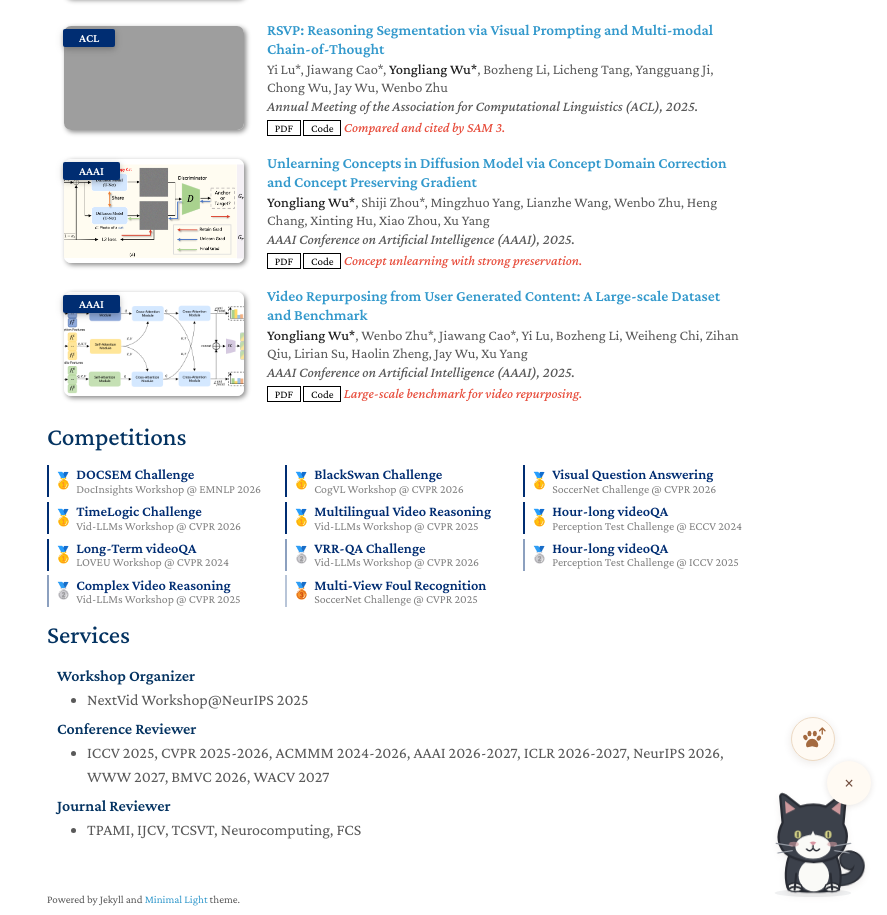
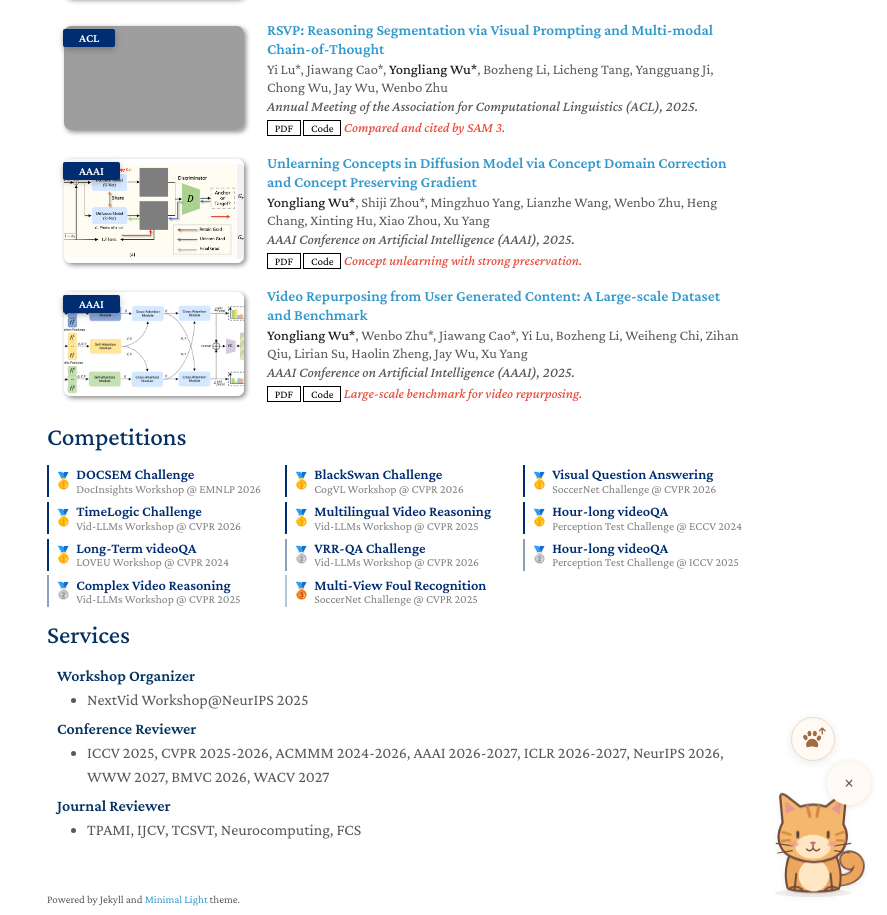
Before and after one commit to yongliang-wu/yongliang-wu.github.io, a Jekyll site: the page built from index.md, in a window 1280 px wide and 1400 px high, scrolled down 518 px. Shown: the part 485-1400 px from the top of the window, without its empty margins (393-1280 px from the left). Built offline with Jekyll 4.4.1, drawn with Linux system fonts in a browser that asks for light colours; nearby versions of some CDN libraries; a style sheet for code colours, icons or effects is not loaded; our own code applies the rules of GitHub Pages for plain Markdown files; grey boxes are pictures that could not be loaded.

Commit message:
style: restore orange tabby companion

```diff
--- a/_includes/site-cat.html
+++ b/_includes/site-cat.html
@@ -6,39 +6,36 @@
       <svg class="site-cat-drawing site-cat-awake" viewBox="0 0 140 150" fill="none" xmlns="http://www.w3.org/2000/svg" aria-hidden="true" focusable="false">
         <ellipse cx="70" cy="140" rx="48" ry="5" fill="currentColor" opacity=".09"/>
         <g class="site-cat-tail">
-          <path d="M101 124C131 126 134 101 121 96C110 92 109 103 117 105" stroke="#282B33" stroke-width="15" stroke-linecap="round"/>
-          <path d="M101 124C131 126 134 101 121 96C110 92 109 103 117 105" stroke="#3C414B" stroke-width="11" stroke-linecap="round"/>
+          <path d="M101 124C131 126 134 101 121 96C110 92 109 103 117 105" stroke="#714C3D" stroke-width="15" stroke-linecap="round"/>
+          <path d="M101 124C131 126 134 101 121 96C110 92 109 103 117 105" stroke="#ECA65E" stroke-width="11" stroke-linecap="round"/>
         </g>
-        <path d="M44 87C36 98 34 119 38 133C40 140 101 140 103 133C108 113 100 94 95 87Z" fill="#3C414B" stroke="#282B33" stroke-width="2.6" stroke-linejoin="round"/>
-        <ellipse cx="71" cy="118" rx="19" ry="20" fill="#FAFAF7"/>
-        <path d="M39 130Q47 125 55 130L57 136Q48 141 39 136Z" fill="#FAFAF7" stroke="#282B33" stroke-width="1.8"/>
-        <path d="M86 130Q94 125 102 130L103 136Q94 141 84 136Z" fill="#FAFAF7" stroke="#282B33" stroke-width="1.8"/>
-        <path d="M49 116L47 136M92 116L94 136" stroke="#282B33" stroke-width="2.5" stroke-linecap="round"/>
-        <path d="M40 135C44 131 52 131 57 136M85 136C90 131 97 131 102 135" stroke="#282B33" stroke-width="2.5" stroke-linecap="round"/>
+        <path d="M44 87C36 98 34 119 38 133C40 140 101 140 103 133C108 113 100 94 95 87Z" fill="#ECA65E" stroke="#714C3D" stroke-width="2.6" stroke-linejoin="round"/>
+        <ellipse cx="71" cy="118" rx="19" ry="20" fill="#FFE7C5"/>
+        <path d="M49 116L47 136M92 116L94 136" stroke="#714C3D" stroke-width="2.5" stroke-linecap="round"/>
+        <path d="M40 135C44 131 52 131 57 136M85 136C90 131 97 131 102 135" stroke="#714C3D" stroke-width="2.5" stroke-linecap="round"/>
         <g class="site-cat-head">
-          <path d="M32 52L29 19Q30 14 36 18L54 32Q71 27 86 32L104 18Q110 14 111 21L108 54C118 71 109 91 94 97Q71 106 48 97C29 91 21 73 32 52Z" fill="#3C414B" stroke="#282B33" stroke-width="2.8" stroke-linejoin="round"/>
-          <path d="M36 41L35 25L48 35M93 35L105 25L104 42" fill="#CD989C"/>
-          <ellipse cx="70" cy="82" rx="22" ry="15" fill="#FAFAF7"/>
-          <path d="M70 62Q65 74 60 79H80Q75 74 70 62Z" fill="#FAFAF7"/>
+          <path d="M32 52L29 19Q30 14 36 18L54 32Q71 27 86 32L104 18Q110 14 111 21L108 54C118 71 109 91 94 97Q71 106 48 97C29 91 21 73 32 52Z" fill="#F4B76E" stroke="#714C3D" stroke-width="2.8" stroke-linejoin="round"/>
+          <path d="M36 41L35 25L48 35M93 35L105 25L104 42" fill="#E99891"/>
+          <path d="M63 32L66 44M77 32L75 44" stroke="#D58A47" stroke-width="4" stroke-linecap="round"/>
+          <path d="M32 64L42 67M31 75L41 74M108 64L99 67M110 75L100 74" stroke="#D58A47" stroke-width="3" stroke-linecap="round"/>
+          <ellipse cx="70" cy="82" rx="22" ry="15" fill="#FFE7C5"/>
           <g class="site-cat-gaze">
-            <g class="site-cat-eyes" stroke="#D9D789" stroke-width="3.5" stroke-linecap="round">
-              <ellipse cx="51" cy="67" rx="4" ry="5" fill="#D9D789" stroke="none"/>
-              <ellipse cx="89" cy="67" rx="4" ry="5" fill="#D9D789" stroke="none"/>
-              <path d="M51 64V70M89 64V70" stroke="#20232A" stroke-width="1.6"/>
+            <g class="site-cat-eyes" stroke="#593F35" stroke-width="3.5" stroke-linecap="round">
+              <path d="M51 64V70M89 64V70"/>
             </g>
           </g>
-          <path d="M66 77Q70 74 74 77L70 81Z" fill="#D995A1"/>
-          <path d="M70 81V84Q66 90 62 85M70 84Q74 90 78 85" stroke="#282B33" stroke-width="1.8" stroke-linecap="round"/>
-          <path d="M44 81L24 78M44 87L26 90M97 81L117 78M97 87L115 90" stroke="#9297A0" stroke-width="1.5" stroke-linecap="round"/>
-          <ellipse cx="46" cy="79" rx="6" ry="3" fill="#CD989C" opacity=".6"/>
-          <ellipse cx="94" cy="79" rx="6" ry="3" fill="#CD989C" opacity=".6"/>
+          <path d="M66 77Q70 74 74 77L70 81Z" fill="#C77475"/>
+          <path d="M70 81V84Q66 90 62 85M70 84Q74 90 78 85" stroke="#714C3D" stroke-width="1.8" stroke-linecap="round"/>
+          <path d="M44 81L24 78M44 87L26 90M97 81L117 78M97 87L115 90" stroke="#714C3D" stroke-width="1.5" stroke-linecap="round"/>
+          <ellipse cx="46" cy="79" rx="6" ry="3" fill="#E99891" opacity=".6"/>
+          <ellipse cx="94" cy="79" rx="6" ry="3" fill="#E99891" opacity=".6"/>
         </g>
         <g class="site-cat-paw-side">
           <g class="site-cat-reaching-paw">
-            <path d="M94 118Q91 100 104 83" stroke="#282B33" stroke-width="16" stroke-linecap="round"/>
-            <path d="M94 118Q91 100 104 83" stroke="#3C414B" stroke-width="11" stroke-linecap="round"/>
-            <ellipse cx="106" cy="78" rx="8" ry="10" fill="#FAFAF7" stroke="#282B33" stroke-width="2.4"/>
-            <path d="M102 72L103 76M107 71V75" stroke="#282B33" stroke-width="1.4" stroke-linecap="round"/>
+            <path d="M94 118Q91 100 104 83" stroke="#714C3D" stroke-width="16" stroke-linecap="round"/>
+            <path d="M94 118Q91 100 104 83" stroke="#F4B76E" stroke-width="11" stroke-linecap="round"/>
+            <ellipse cx="106" cy="78" rx="8" ry="10" fill="#F4B76E" stroke="#714C3D" stroke-width="2.4"/>
+            <path d="M102 72L103 76M107 71V75" stroke="#714C3D" stroke-width="1.4" stroke-linecap="round"/>
           </g>
         </g>
         <path class="site-cat-heart" d="M114 40C103 32 109 23 115 28C122 20 131 31 114 40Z" fill="#DB8787"/>
@@ -48,9 +45,10 @@
         <path d="M25 104L43 87H101L116 104V132H25Z" fill="#B98656" stroke="#7E573B" stroke-width="2.4" stroke-linejoin="round"/>
         <path d="M27 104L43 93H100L114 104L107 115H32Z" fill="#79563D"/>
         <g class="site-cat-box-peek">
-          <path d="M36 92L33 57Q34 53 39 57L56 73Q70 68 84 73L101 57Q107 52 108 59L104 94C114 112 102 128 72 129C43 130 27 114 36 92Z" fill="#3C414B" stroke="#282B33" stroke-width="2.6" stroke-linejoin="round"/>
-          <path d="M39 78L39 63L50 75M91 75L102 63L101 80" fill="#CD989C"/>
-          <g class="site-cat-eyes" stroke="#D9D789" stroke-width="3.5" stroke-linecap="round">
+          <path d="M36 92L33 57Q34 53 39 57L56 73Q70 68 84 73L101 57Q107 52 108 59L104 94C114 112 102 128 72 129C43 130 27 114 36 92Z" fill="#F4B76E" stroke="#714C3D" stroke-width="2.6" stroke-linejoin="round"/>
+          <path d="M39 78L39 63L50 75M91 75L102 63L101 80" fill="#E99891"/>
+          <path d="M64 73L66 84M77 73L75 84" stroke="#D58A47" stroke-width="3.5" stroke-linecap="round"/>
+          <g class="site-cat-eyes" stroke="#593F35" stroke-width="3.5" stroke-linecap="round">
             <path d="M53 98V103M88 98V103"/>
           </g>
         </g>
@@ -67,17 +65,18 @@
       <svg class="site-cat-drawing site-cat-sleeping" viewBox="0 0 140 150" fill="none" xmlns="http://www.w3.org/2000/svg" aria-hidden="true" focusable="false">
         <ellipse cx="70" cy="140" rx="48" ry="5" fill="currentColor" opacity=".09"/>
         <g class="site-cat-breathing">
-          <path d="M24 126C19 100 43 85 73 87C106 87 122 108 116 132C105 141 39 143 24 132Z" fill="#3C414B" stroke="#282B33" stroke-width="2.6"/>
-          <path d="M54 131Q71 125 89 132L91 137Q72 142 54 136Z" fill="#FAFAF7" stroke="#282B33" stroke-width="1.8"/>
-          <path d="M75 131C99 137 122 130 116 119C112 112 102 116 107 123" stroke="#282B33" stroke-width="13" stroke-linecap="round"/>
-          <path d="M75 131C99 137 122 130 116 119C112 112 102 116 107 123" stroke="#3C414B" stroke-width="9" stroke-linecap="round"/>
-          <path d="M22 111L20 87Q20 84 24 87L37 94Q48 91 58 96L72 88Q76 86 75 91L73 115C75 133 61 139 45 138C27 138 17 128 22 111Z" fill="#3C414B" stroke="#282B33" stroke-width="2.6" stroke-linejoin="round"/>
-          <path d="M25 102L25 92L32 98M63 100L70 94L69 106" fill="#CD989C"/>
-          <ellipse cx="47" cy="125" rx="17" ry="10" fill="#FAFAF7"/>
-          <path d="M29 115Q34 120 39 115M55 115Q60 120 65 115" stroke="#D9D789" stroke-width="2.5" stroke-linecap="round"/>
-          <path d="M43 122Q47 119 51 122L47 126Z" fill="#D995A1"/>
-          <path d="M47 126Q43 131 40 127M47 126Q51 131 54 127" stroke="#282B33" stroke-width="1.5" stroke-linecap="round"/>
-          <path d="M28 125L15 123M29 130L16 133M65 125L78 123" stroke="#9297A0" stroke-width="1.5" stroke-linecap="round"/>
+          <path d="M24 126C19 100 43 85 73 87C106 87 122 108 116 132C105 141 39 143 24 132Z" fill="#ECA65E" stroke="#714C3D" stroke-width="2.6"/>
+          <path d="M83 89L80 100M97 95L92 104M108 105L101 111" stroke="#D58A47" stroke-width="4" stroke-linecap="round"/>
+          <path d="M75 131C99 137 122 130 116 119C112 112 102 116 107 123" stroke="#714C3D" stroke-width="13" stroke-linecap="round"/>
+          <path d="M75 131C99 137 122 130 116 119C112 112 102 116 107 123" stroke="#F4B76E" stroke-width="9" stroke-linecap="round"/>
+          <path d="M22 111L20 87Q20 84 24 87L37 94Q48 91 58 96L72 88Q76 86 75 91L73 115C75 133 61 139 45 138C27 138 17 128 22 111Z" fill="#F4B76E" stroke="#714C3D" stroke-width="2.6" stroke-linejoin="round"/>
+          <path d="M25 102L25 92L32 98M63 100L70 94L69 106" fill="#E99891"/>
+          <path d="M44 95L45 103M54 96L53 103" stroke="#D58A47" stroke-width="3" stroke-linecap="round"/>
+          <ellipse cx="47" cy="125" rx="17" ry="10" fill="#FFE7C5"/>
+          <path d="M29 115Q34 120 39 115M55 115Q60 120 65 115" stroke="#593F35" stroke-width="2.5" stroke-linecap="round"/>
+          <path d="M43 122Q47 119 51 122L47 126Z" fill="#C77475"/>
+          <path d="M47 126Q43 131 40 127M47 126Q51 131 54 127" stroke="#714C3D" stroke-width="1.5" stroke-linecap="round"/>
+          <path d="M28 125L15 123M29 130L16 133M65 125L78 123" stroke="#714C3D" stroke-width="1.5" stroke-linecap="round"/>
         </g>
         <g class="site-cat-zzz" stroke="#B38561" stroke-width="2.6" stroke-linecap="round" stroke-linejoin="round">
           <path d="M81 76H89L81 84H89"/>
--- a/_layouts/homepage.html
+++ b/_layouts/homepage.html
@@ -34,7 +34,7 @@
     <link rel="stylesheet" href="./assets/css/publications-no-dark-mode.css">
     {% endif %}
 
-    <link rel="stylesheet" href="{{ '/assets/css/site-cat.css' | relative_url }}?v=3">
+    <link rel="stylesheet" href="{{ '/assets/css/site-cat.css' | relative_url }}?v=4">
   </head>
   <body>
     <div class="wrapper">
@@ -106,7 +106,7 @@
       </footer>
     </div>
     {% include site-cat.html %}
-    <script src="{{ '/assets/js/site-cat.js' | relative_url }}?v=3" defer></script>
+    <script src="{{ '/assets/js/site-cat.js' | relative_url }}?v=4" defer></script>
     <script src="{{ "/assets/js/scale.fix.js" | relative_url }}"></script>
     {% if site.google_analytics %}
     <script>
--- a/assets/css/site-cat.css
+++ b/assets/css/site-cat.css
@@ -1,6 +1,6 @@
 .site-cat {
   bottom: max(14px, env(safe-area-inset-bottom));
-  color: #555c68;
+  color: #714c3d;
   position: fixed;
   right: max(18px, env(safe-area-inset-right));
   width: 112px;
```
